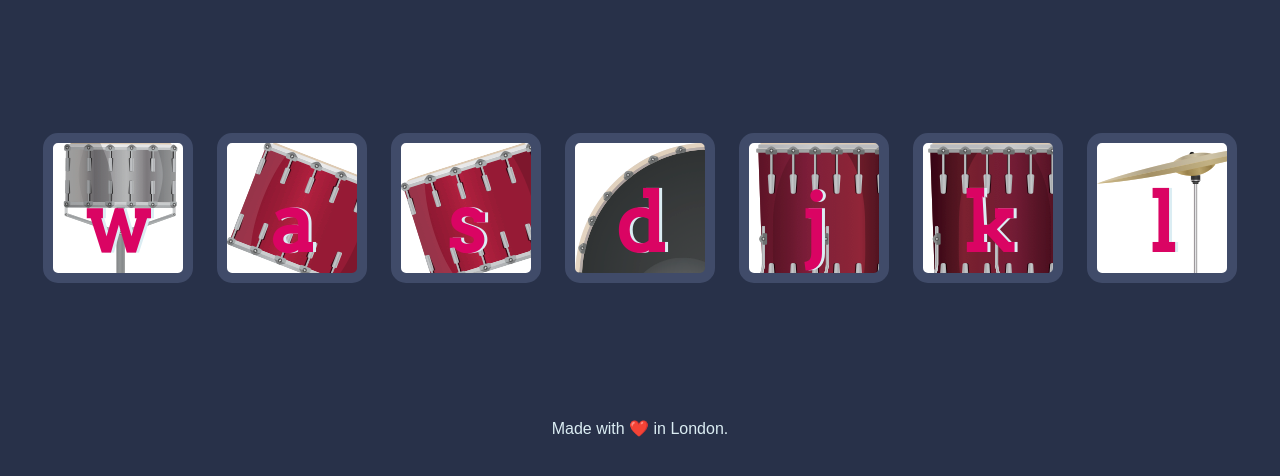
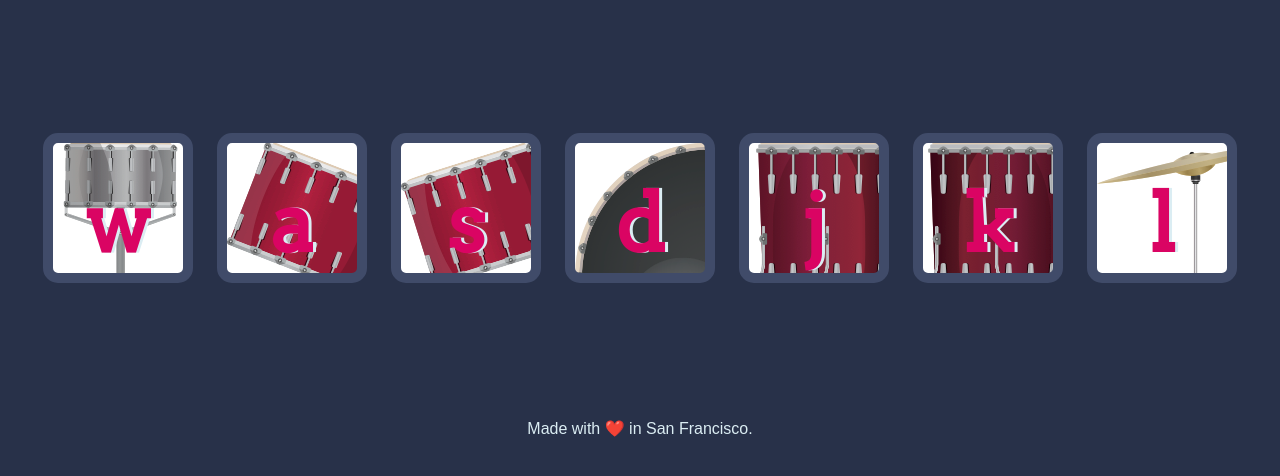
Before and after one commit to lgrobinette/drumkit, a plain HTML site: page index.html in a window 1280 px wide. Shown: the part 156-632 px from the top of the page. Drawn offline with Linux system fonts and the light colour scheme.

Commit message:
Update index.html

```diff
--- a/index.html
+++ b/index.html
@@ -23,7 +23,7 @@
 
 
   <footer>
-    Made with ❤️ in London.
+    Made with ❤️ in San Francisco.
   </footer>
 
   <script src="index.js" charset="utf-8"></script>
```
